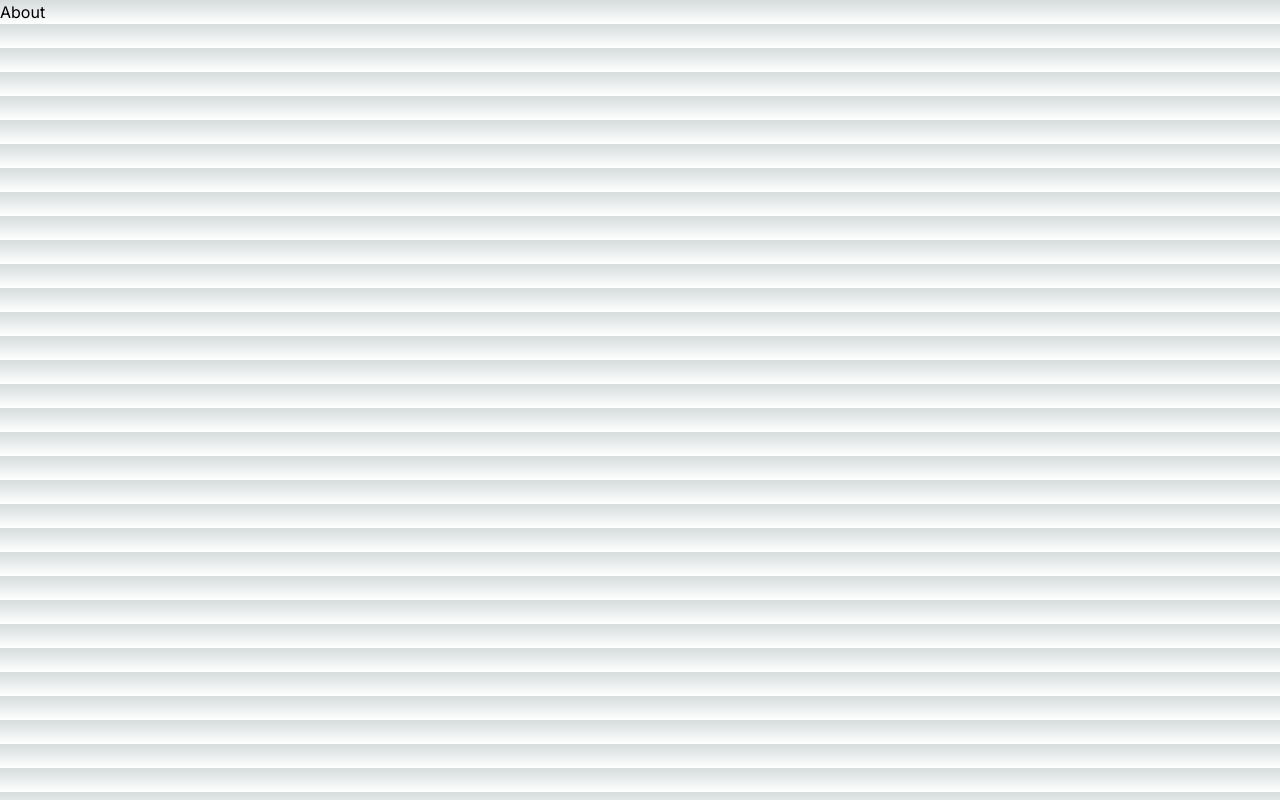
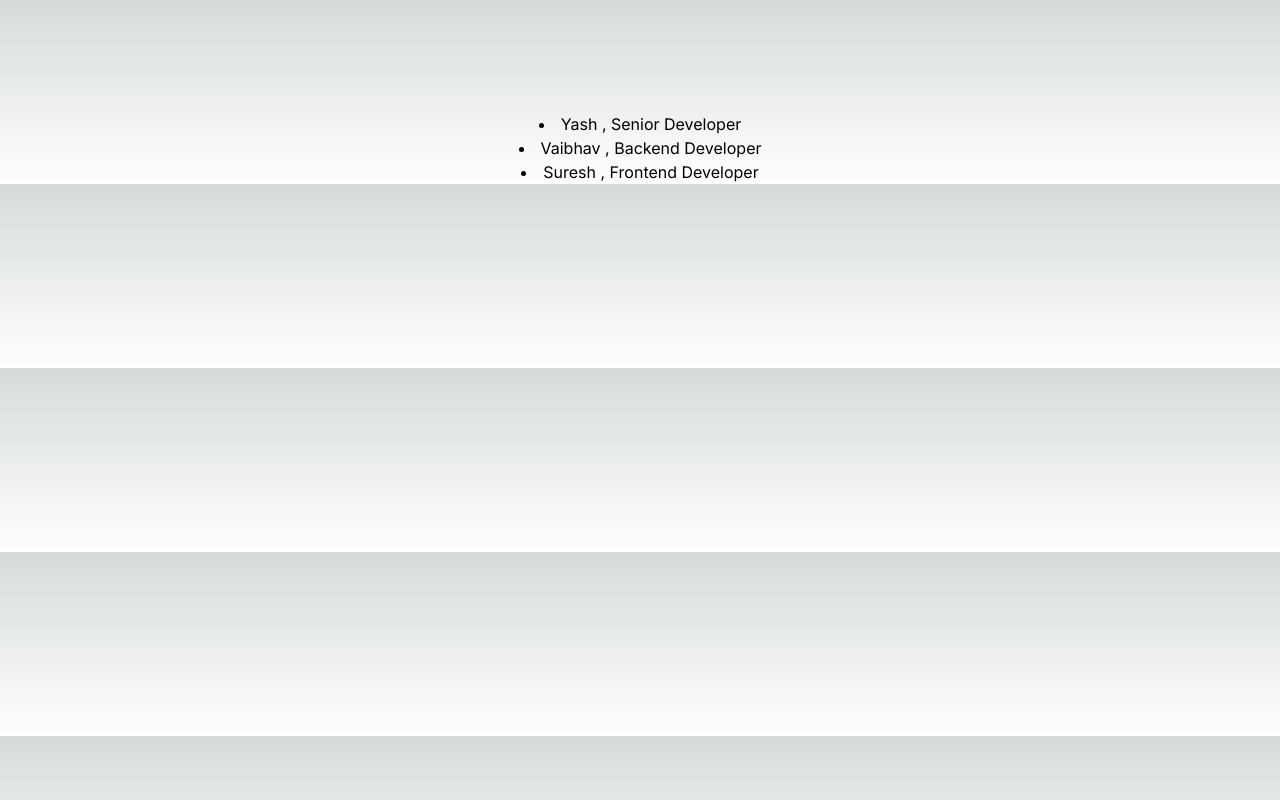
Before and after one commit to jagannatarajan1/nextjs, a Next.js app: page /About in a window 1280 px wide. Built offline with nearby package versions, Linux system fonts and the light colour scheme.

Commit message:
dynamic routes used

```diff
--- /dev/null
+++ b/app/About/[AboutUs]/page.js
@@ -0,0 +1,24 @@
+import React from "react";
+
+const SingleUser = ({ params: { AboutUs } }) => {
+  console.log(AboutUs);
+  let userDetails;
+  switch (parseInt(AboutUs)) {
+    case 1:
+      userDetails = <h2>name: "Yash", role: "Senior Developer"</h2>;
+      break;
+    case 2:
+      userDetails = <p>name: "Vaibhav", role: "Backend Developer"</p>;
+      break;
+    case 3:
+      userDetails = <p>name: "Suresh", role: "Frontend Developer"</p>;
+      break;
+    default:
+      userDetails = " Developer doesn't exist";
+  }
+  console.log(userDetails);
+
+  return <div className="text-center">gg{userDetails}</div>;
+};
+
+export default SingleUser;
--- a/app/About/page.js
+++ b/app/About/page.js
@@ -1,6 +1,22 @@
 import React from "react";
+import Link from "next/link";
 
 const About = () => {
-  return <div>About</div>;
+  const details = [
+    { id: 1, name: "Yash", role: "Senior Developer" },
+    { id: 2, name: "Vaibhav", role: "Backend Developer" },
+    { id: 3, name: "Suresh", role: "Frontend Developer" },
+  ];
+  return (
+    <div className="mt-28">
+      {details.map((detail) => (
+        <li key={detail.id} className=" text-center ">
+          <Link href={`/About/${detail.id}`}>
+            {detail.name} , {detail.role}
+          </Link>
+        </li>
+      ))}
+    </div>
+  );
 };
 export default About;
```
